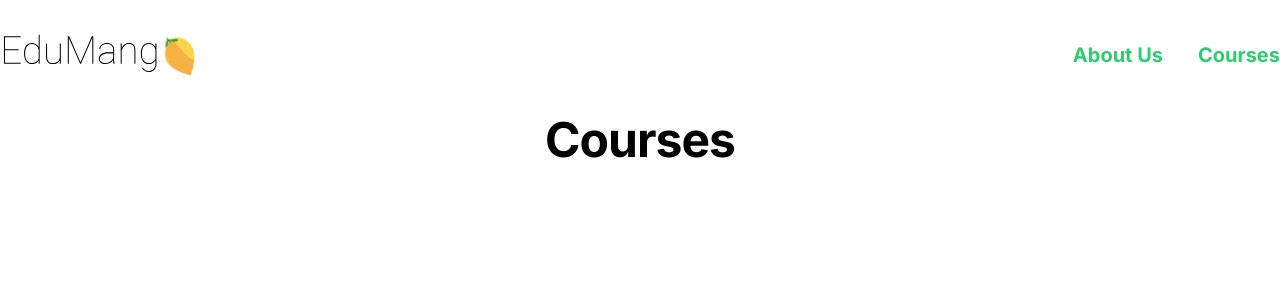
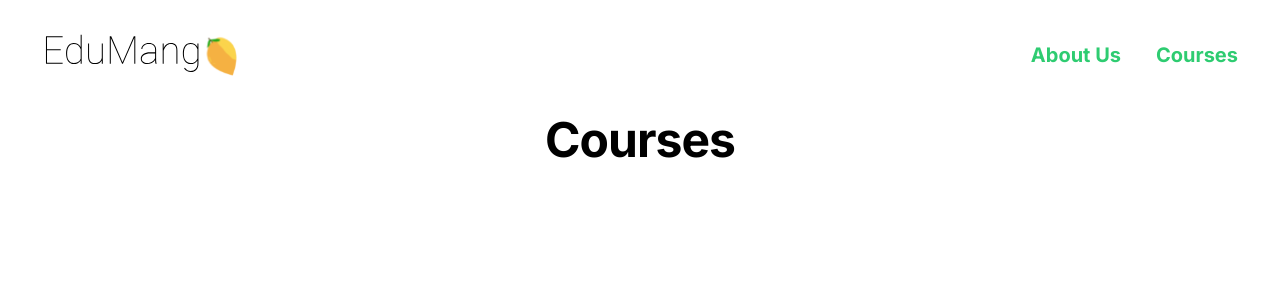
Before and after one commit to ShubhamPatilsd/www-edumango, a Next.js app: page /courses in a window 1280 px wide. Shown: the top 300 px of the page. Built offline with nearby package versions, Linux system fonts and the light colour scheme.

Commit message:
navbar updates

```diff
--- a/src/modules/courses.tsx
+++ b/src/modules/courses.tsx
@@ -4,7 +4,9 @@ import Image from 'next/image'
 export default function Courses() {
   return (
       <>
-        <Navbar/>
+        <div className="md:px-12 px-4">
+            <Navbar/>
+          </div>
         <div className="text-center">
             <h1>Courses</h1>
             </div>
```
